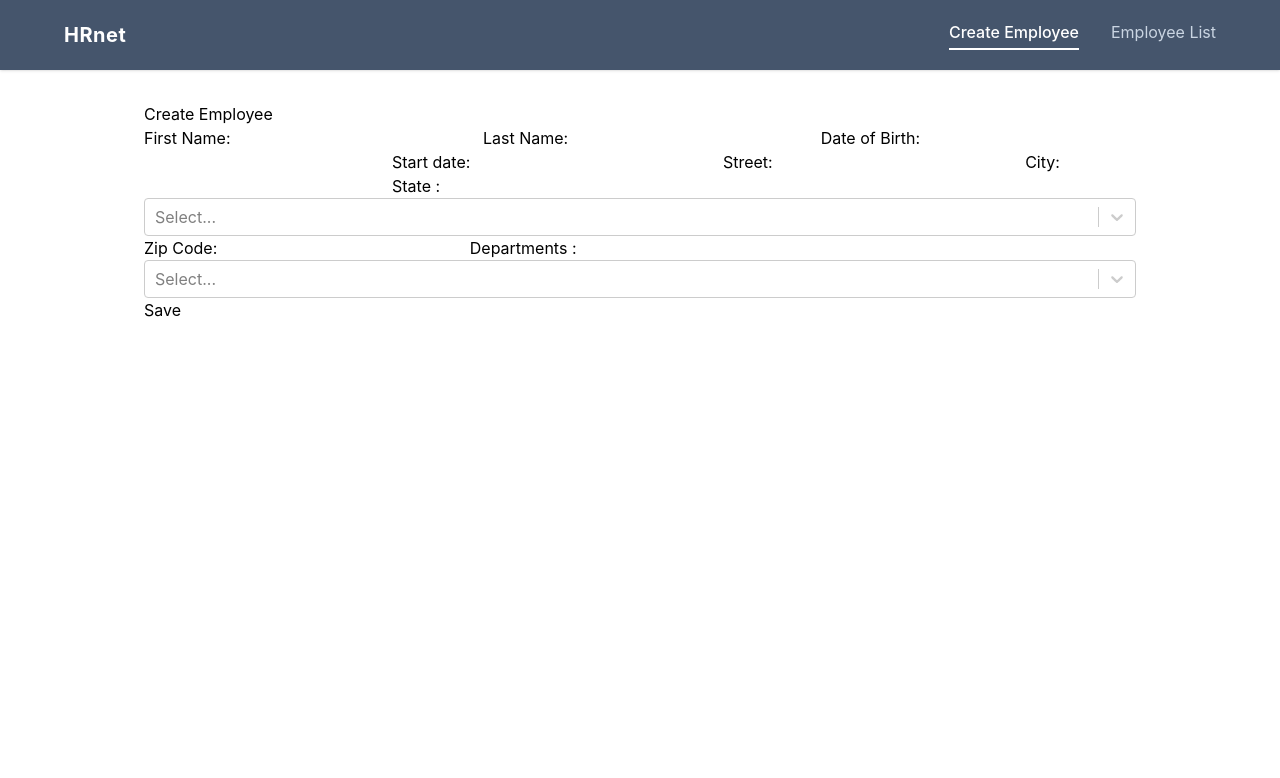
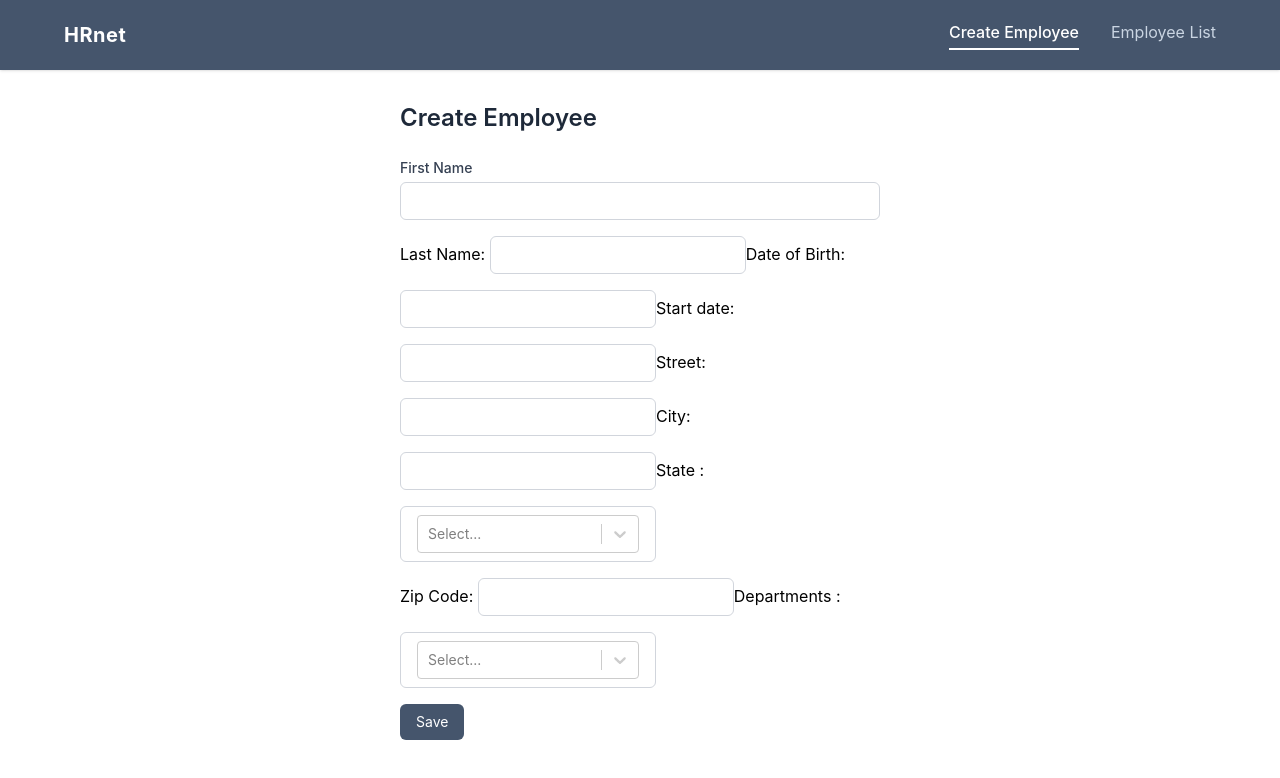
Before and after one commit to MTDev2024/hrnet-react, a React (Vite) app: page / in a window 1280 px wide. Shown: the top 778 px of the page. Built offline with nearby package versions, Linux system fonts and the light colour scheme.

Commit message:
feat: style CreateEmployee form

```diff
--- a/src/pages/CreateEmployee.jsx
+++ b/src/pages/CreateEmployee.jsx
@@ -40,22 +40,28 @@ function CreateEmployee() {
   };
 
   return (
-    <div className="max-w-5xl mx-auto px-4 py-8">
-      <h1>Create Employee</h1>
-      <label>
-        First Name:{" "}
+    <div className="max-w-lg mx-auto px-4 py-8">
+      <h1 className="text-2xl font-semibold text-gray-800 mb-6">
+        Create Employee
+      </h1>
+      <div className="flex flex-col mb-4">
+        <label className="text-sm font-medium text-gray-700 mb-1">
+          First Name
+        </label>
         <input
           name="firstName"
           value={formData.firstName}
           onChange={handleChange}
+          className="px-4 py-2 border border-gray-300 rounded-md text-sm focus:outline-none focus:ring-2 focus:ring-slate-400"
         />
-      </label>
+      </div>
       <label>
         Last Name:{" "}
         <input
           name="lastName"
           value={formData.lastName}
           onChange={handleChange}
+          className="mb-4 px-4 py-2 border border-gray-300 rounded-md w-64 text-sm focus:outline-none focus:ring-2 focus:ring-slate-400 placeholder-gray-500"
         />
       </label>
       <label>
@@ -63,6 +69,7 @@ function CreateEmployee() {
         <DatePicker
           selected={formData.dateOfBirth}
           onChange={(date) => setFormData({ ...formData, dateOfBirth: date })}
+          className="mb-4 px-4 py-2 border border-gray-300 rounded-md w-64 text-sm focus:outline-none focus:ring-2 focus:ring-slate-400 placeholder-gray-500"
         />
       </label>
       <label>
@@ -70,15 +77,26 @@ function CreateEmployee() {
         <DatePicker
           selected={formData.startDate}
           onChange={(date) => setFormData({ ...formData, startDate: date })}
+          className="mb-4 px-4 py-2 border border-gray-300 rounded-md w-64 text-sm focus:outline-none focus:ring-2 focus:ring-slate-400 placeholder-gray-500"
         />
       </label>
       <label>
         Street:{" "}
-        <input name="street" value={formData.street} onChange={handleChange} />
+        <input
+          name="street"
+          value={formData.street}
+          onChange={handleChange}
+          className="mb-4 px-4 py-2 border border-gray-300 rounded-md w-64 text-sm focus:outline-none focus:ring-2 focus:ring-slate-400 placeholder-gray-500"
+        />
       </label>
       <label>
         City:{" "}
-        <input name="city" value={formData.city} onChange={handleChange} />
+        <input
+          name="city"
+          value={formData.city}
+          onChange={handleChange}
+          className="mb-4 px-4 py-2 border border-gray-300 rounded-md w-64 text-sm focus:outline-none focus:ring-2 focus:ring-slate-400 placeholder-gray-500"
+        />
       </label>
 
       <label>
@@ -89,6 +107,7 @@ function CreateEmployee() {
           onChange={(selected) =>
             setFormData({ ...formData, state: selected.value })
           }
+          className="mb-4 px-4 py-2 border border-gray-300 rounded-md w-64 text-sm focus:outline-none focus:ring-2 focus:ring-slate-400 placeholder-gray-500"
         />
       </label>
 
@@ -98,6 +117,7 @@ function CreateEmployee() {
           name="zipCode"
           value={formData.zipCode}
           onChange={handleChange}
+          className="mb-4 px-4 py-2 border border-gray-300 rounded-md w-64 text-sm focus:outline-none focus:ring-2 focus:ring-slate-400 placeholder-gray-500"
         />
       </label>
       <label>
@@ -110,11 +130,18 @@ function CreateEmployee() {
           onChange={(selected) =>
             setFormData({ ...formData, department: selected.value })
           }
+          className="mb-4 px-4 py-2 border border-gray-300 rounded-md w-64 text-sm focus:outline-none focus:ring-2 focus:ring-slate-400 placeholder-gray-500"
         />
       </label>
-      <button type="submit" onClick={handleSubmit}>
-        Save
-      </button>
+      <div className="flex items-center gap-4 mt-4">
+        <button
+          type="submit"
+          onClick={handleSubmit}
+          className="px-4 py-2 text-sm bg-slate-600 text-white rounded-md hover:bg-slate-700 disabled:opacity-50"
+        >
+          Save
+        </button>
+      </div>
 
       <Modal
         isOpen={isModalOpen}
```
